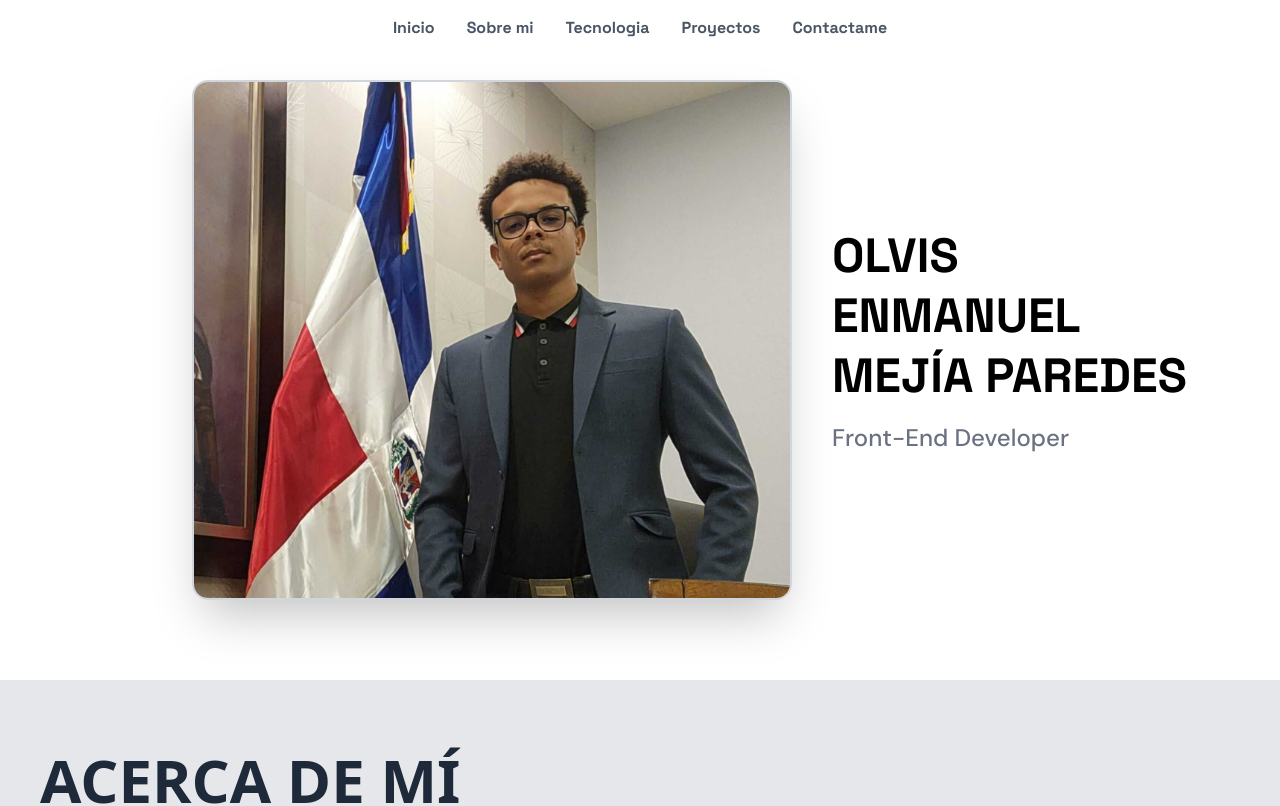
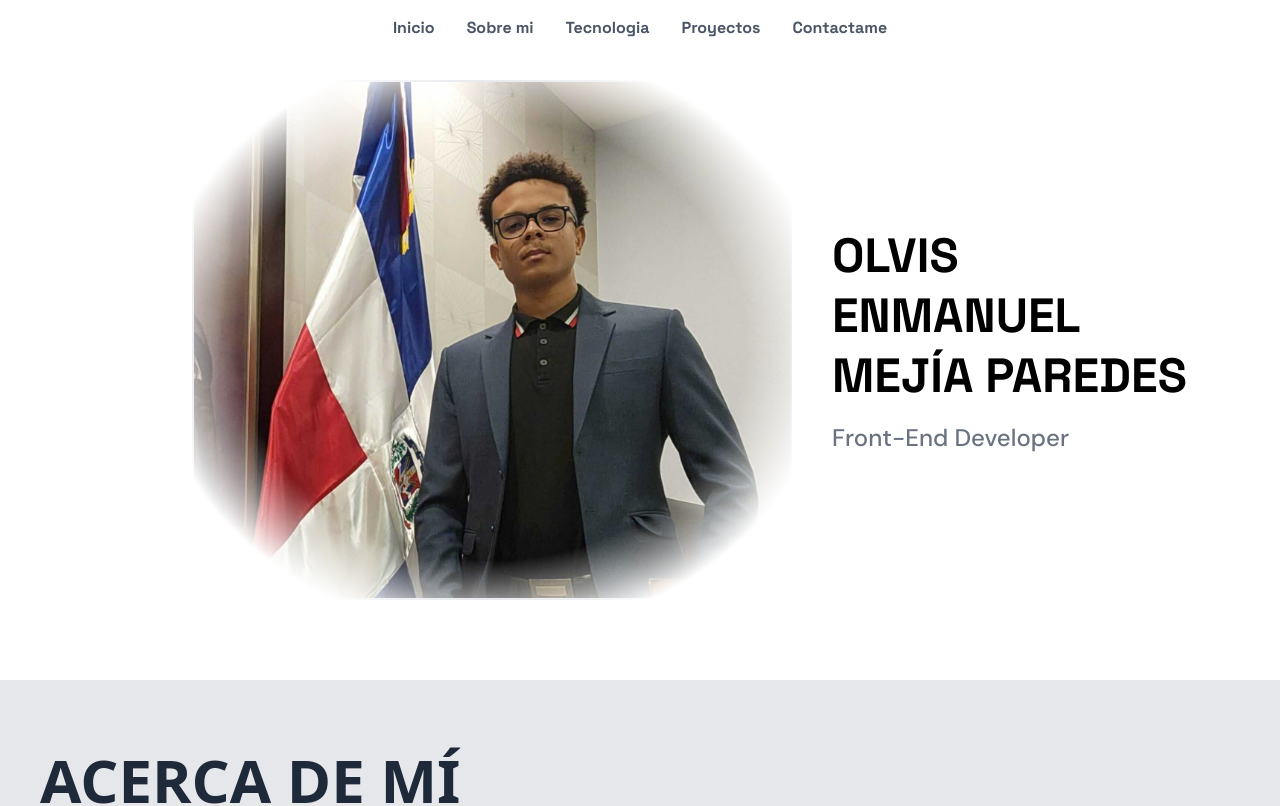
Before and after one commit to OlvisM/Page-OlvisMejia, a React (Vite) app: page / in a window 1280 px wide. Shown: the top 806 px of the page. Built offline with nearby package versions, Linux system fonts and the light colour scheme; a web font is replaced by a local one.

Commit message:
Nuevos ajustes css

```diff
--- a/package.json
+++ b/package.json
@@ -27,6 +27,8 @@
     "eslint-plugin-react-hooks": "^5.1.0",
     "eslint-plugin-react-refresh": "^0.4.19",
     "globals": "^15.15.0",
+    "tailwindcss-filters": "^3.0.0",
+    "tailwindcss-gradients": "^3.0.0",
     "typescript": "~5.7.2",
     "typescript-eslint": "^8.24.1",
     "vite": "^6.2.0"
--- a/src/Components/Galeria.tsx
+++ b/src/Components/Galeria.tsx
@@ -34,7 +34,7 @@ const Galeria = forwardRef<HTMLDivElement>((_, ref) => {
                 </p>
               </div>
             </div>
-            <div className="max-w-sm rounded overflow-hidden shadow-lg transition duration-200 ease-in-out hover:-translate-y-1 hover:scale-100 ">
+            <div className="max-w-sm rounded overflow-hidden shadow-lg transition duration-200 ease-in-out hover:-translate-y-1 hover:scale-100">
               <div className="w-118">
                 <img
                   className="w-full "
--- a/src/Components/HomePage.tsx
+++ b/src/Components/HomePage.tsx
@@ -12,7 +12,11 @@ const HomePage = forwardRef<HTMLDivElement>((_, ref) => {
           <img
             src={Image1}
             alt="Perfil"
-            className="w-full h-full object-cover md:rounded-2xl rounded-full border-2 border-gray-300 shadow-2xl"
+            className="w-full h-full object-cover md:rounded-2xl rounded-full border-2 border-gray-300 shadow-2xl mask-radial-at-center mask-squircle"
+            style={{
+              maskImage: "radial-gradient(white 40%, transparent 80%)",
+              WebkitMaskImage: "radial-gradient(white 60%, transparent 80%)",
+            }}
           />
         </div>
 
--- a/tailwind.config.cjs
+++ b/tailwind.config.cjs
@@ -2,6 +2,13 @@
 module.exports = {
   content: ["./index.html", "./src/**/*.{js,ts,jsx,tsx}"],
   theme: {
+    plugins: [
+      require("@tailwindcss/forms"),
+      require("@tailwindcss/aspect-ratio"),
+      require("tailwindcss-filters"),
+      // otros plugins si los necesitas
+    ],
+
     extend: {
       animation: {
         "infinite-slider": "infiniteSlider 10s linear infinite", // Adjusted time for faster sliding
```
Also changed, not shown: 1 other file (tests, documents, lock files or other folders).
